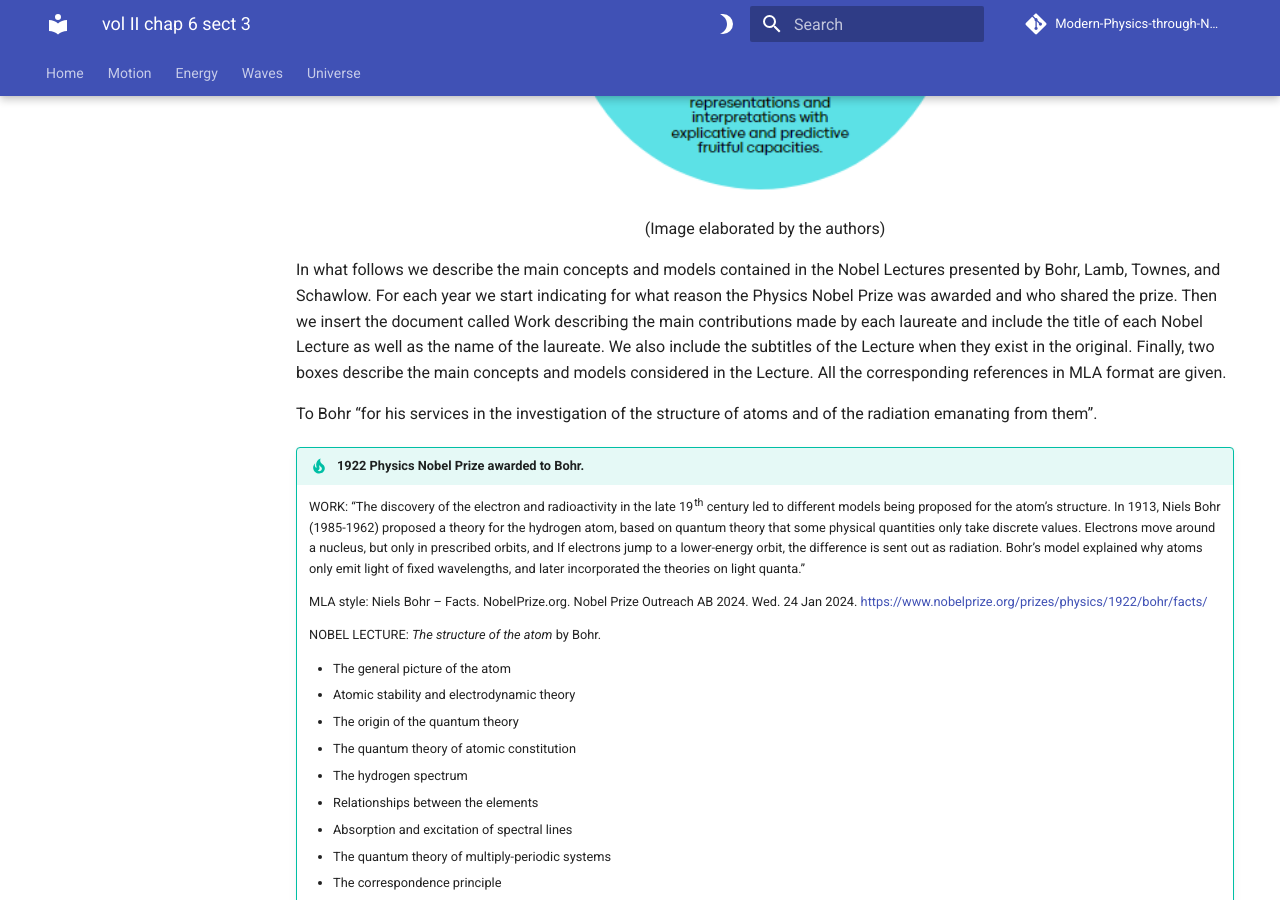
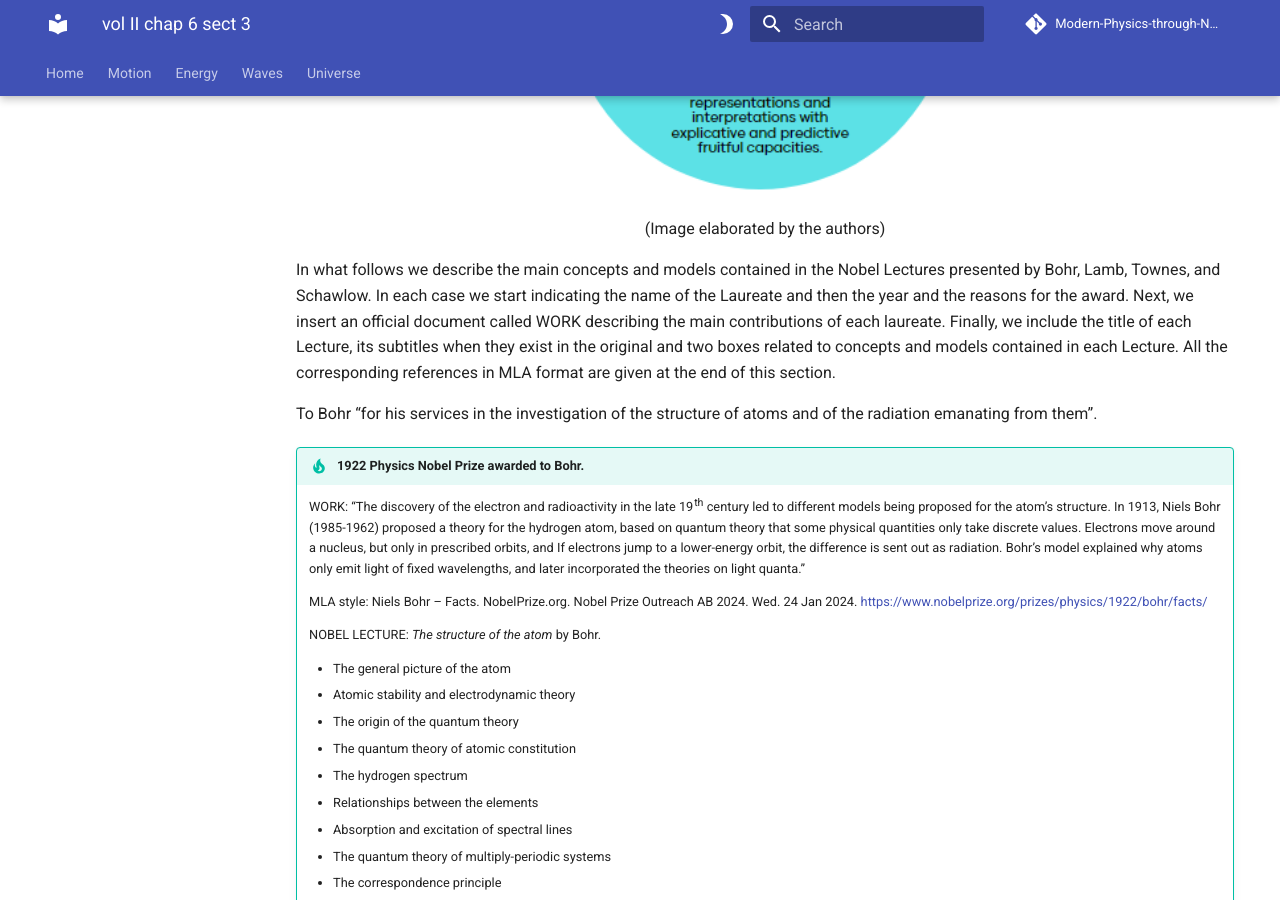
Before and after one commit to modphysnobel/modphysnobel.github.io, an MkDocs documentation site: the page built from docs/vol-II/vol-II-chap-6-sect-3.md, in a window 1280 px wide and 900 px high, scrolled down 705 px. Built offline with MkDocs 1.6.1 and Material for MkDocs 9.7.7, drawn with Linux system fonts in a browser that asks for light colours; some web fonts are replaced; comment, search, counter and statistics services are not loaded.

Commit message:
Update vol-II-chap-6-sect-3.md

```diff
--- a/docs/vol-II/vol-II-chap-6-sect-3.md
+++ b/docs/vol-II/vol-II-chap-6-sect-3.md
@@ -17,7 +17,7 @@
 (Image elaborated by the authors)
 </center>
 
-In what follows we describe the main concepts and models contained in the Nobel Lectures presented by Bohr, Lamb, Townes, and Schawlow. For each year we start indicating for what reason the Physics Nobel Prize was awarded and who shared the prize. Then we insert the document called Work describing the main contributions made by each laureate and include the title of each Nobel Lecture as well as the name of the laureate. We also include the subtitles of the Lecture when they exist in the original. Finally, two boxes describe the main concepts and models considered in the Lecture. All the corresponding references in MLA format are given.
+In what follows we describe the main concepts and models contained in the Nobel Lectures presented by Bohr, Lamb, Townes, and Schawlow. In each case we start indicating the name of the Laureate and then the year and the reasons for the award. Next, we insert an official document called WORK describing the main contributions of each laureate. Finally, we include the title of each Lecture, its subtitles when they exist in the original and two boxes related to concepts and models contained in each Lecture. All the corresponding references in MLA format are given at the end of this section.
 
 To Bohr “for his services in the investigation of the structure of atoms and of the radiation emanating from them”.
 
```
